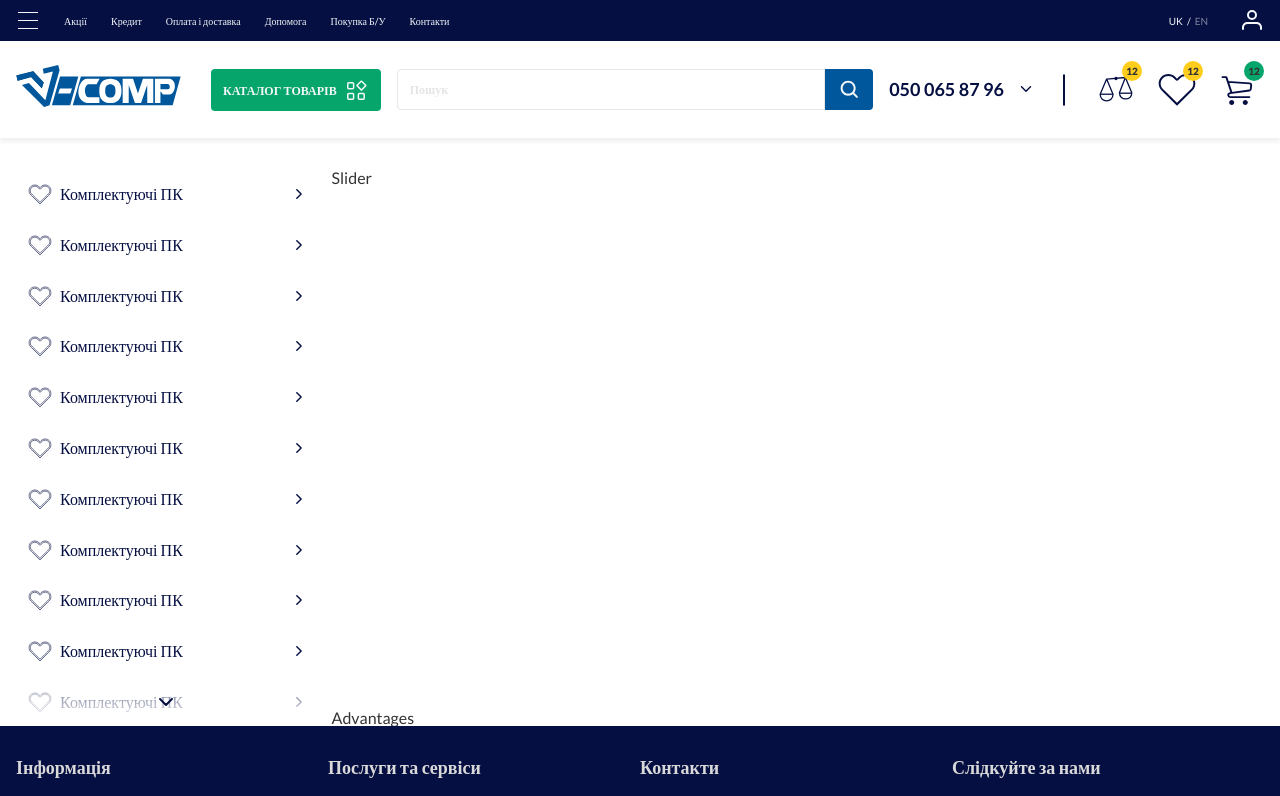
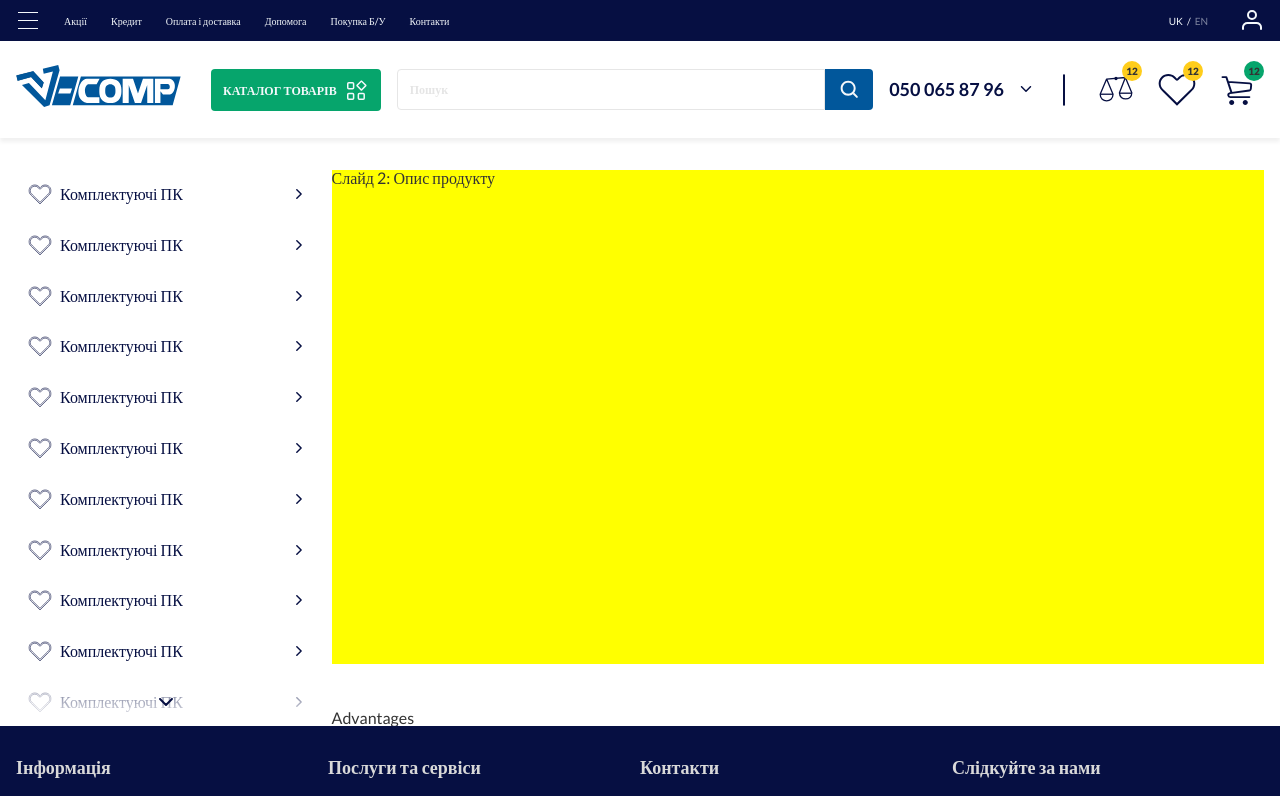
Before and after one commit to Brewery-Code/pc-hub, a React (Vite) app in the folder frontend/: page /home in a window 1280 px wide. Shown: the top 796 px of the page. Built offline with nearby package versions, Linux system fonts and the light colour scheme.

Commit message:
Add test version of slider to the site

```diff
--- a/frontend/src/pages/Home/Hero/Catalog/Catalog.jsx
+++ b/frontend/src/pages/Home/Hero/Catalog/Catalog.jsx
@@ -22,7 +22,6 @@ export default function Catalog() {
         <li className={styles.catalog__item}><LikeIcon /><div>Комплектуючі ПК</div><ArrowIcon /></li>
         <li className={styles.catalog__item}><LikeIcon /><div>Комплектуючі ПК</div><ArrowIcon /></li>
         <li className={styles.catalog__item}><LikeIcon /><div>Комплектуючі ПК</div><ArrowIcon /></li>
-
         <button className={styles.catalog__open}><ArrowIcon /></button>
       </ul>
     </div>
--- a/frontend/src/pages/Home/Hero/Catalog/Catalog.module.css
+++ b/frontend/src/pages/Home/Hero/Catalog/Catalog.module.css
@@ -1,13 +1,19 @@
 .catalog {
-  height: 556px;
+  position: relative;
+}
+
+.catalog__list {
+  display: flex;
+  flex-direction: column;
+  gap: 2.8px;
+  max-height: 556px;
   overflow: hidden;
 }
 
-.catalog__list {
-  position: relative;
-  display: flex;
-  flex-direction: column;
-  gap: 2.8px;
+.catalog__list:hover {
+  /* position: absolute; */
+  /* z-index: 100; */
+  max-height: none;
 }
 
 .catalog__item {
--- a/frontend/src/pages/Home/Hero/Hero.module.css
+++ b/frontend/src/pages/Home/Hero/Hero.module.css
@@ -1,6 +1,5 @@
 .hero {
   margin-top: 32px;
-  height: 556px;
   overflow: hidden;
 }
 
@@ -19,3 +18,27 @@
 .hero__slider {}
 
 .hero__advantages {}
+
+
+
+
+
+
+.item {
+  display: flex;
+  align-items: center;
+  justify-content: center;
+  user-select: none;
+}
+
+.item-1 {
+  background-color: green;
+}
+
+.item-2 {
+  background-color: yellow;
+}
+
+.item-3 {
+  background-color: orange;
+}
--- a/frontend/src/pages/Home/Hero/Slider/Slider.jsx
+++ b/frontend/src/pages/Home/Hero/Slider/Slider.jsx
@@ -1,7 +1,66 @@
+import { useEffect, useState } from 'react';
 import styles from './Slider.module.css';
 
 export default function Slider() {
+  const slides = [
+    { id: 0, content: "Слайд 1: Вітальний текст", background: "grey" },
+    { id: 1, content: "Слайд 2: Опис продукту", background: "yellow" },
+    { id: 2, content: "Слайд 3: Особливості", background: "green" },
+    { id: 3, content: "Слайд 4: Відгуки клієнтів", background: "purple" },
+    { id: 4, content: "Слайд 5: Контактна інформація", background: "orange" },
+  ];
+
+  let autoPlay = true;
+  let autoPlayInterval = 3000;
+
+  const [currentSlide, setCurrentSlide] = useState(0);
+
+  const nextSlide = () => {
+    setCurrentSlide((prevSlide) =>
+      prevSlide === slides.length - 1 ? 0 : prevSlide + 1
+    );
+  };
+
+  const prevSlide = () => {
+    setCurrentSlide((prevSlide) =>
+      prevSlide === 0 ? slides.length - 1 : prevSlide - 1
+    );
+  };
+
+  useEffect(() => {
+    if (autoPlay) {
+      const interval = setInterval(nextSlide, autoPlayInterval);
+      return () => clearInterval(interval);
+    }
+  }, [autoPlay, autoPlayInterval, currentSlide]);
+
   return (
-    <div className="">Slider</div>
+    <div className={styles.slider}>
+      <button className={styles.slider__prev}
+        onClick={prevSlide}
+      >
+        -
+      </button>
+      <div className={styles.slider__list}>
+        {slides.map((slide) => (
+          <div
+            className={`${styles.slider__item} ${slide.id === currentSlide ? styles.slider__item_active : ''
+              }`}
+            key={slide.id}
+            style={{
+              transform: `translateX(${(slide.id - currentSlide) * 100}%)`,
+              background: slide.background,
+            }}
+          >
+            {slide.content}
+          </div>
+        ))}
+      </div>
+      <button className={styles.slider__next}
+        onClick={nextSlide}
+      >
+        +
+      </button>
+    </div>
   );
 }
--- a/frontend/src/pages/Home/Hero/Slider/Slider.module.css
+++ b/frontend/src/pages/Home/Hero/Slider/Slider.module.css
@@ -0,0 +1,24 @@
+.slider {
+  position: relative;
+  width: 100%;
+  height: 100%;
+  overflow: hidden;
+}
+
+.slider__list {
+  display: flex;
+  position: relative;
+  height: 100%;
+}
+
+.slider__item {
+  position: absolute;
+  width: 100%;
+  height: 100%;
+  transition: transform 0.5s ease;
+}
+
+.slider__prev,
+.slider__next {
+  position: absolute;
+}
```
